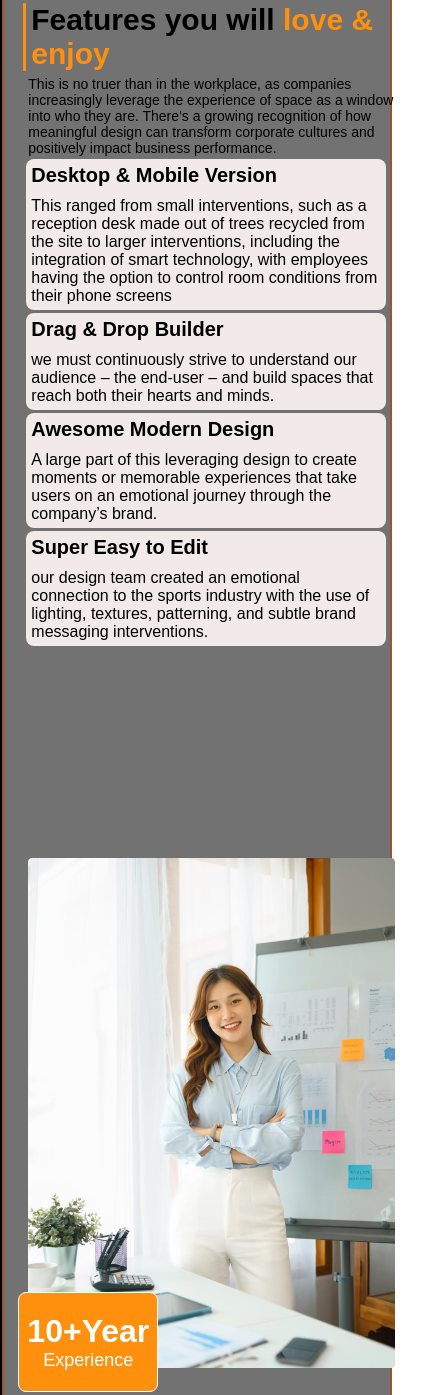
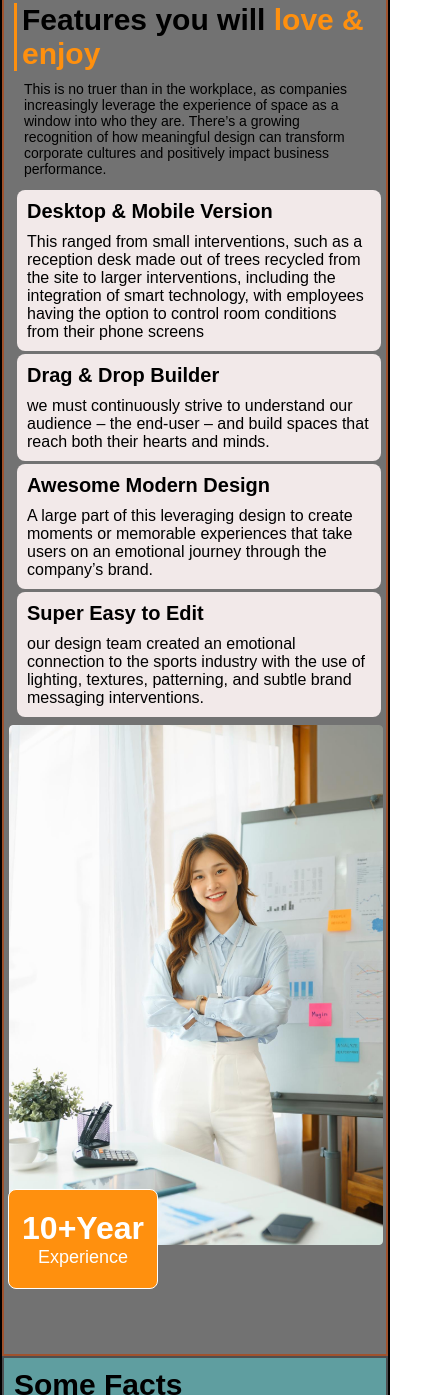
Before and after one commit to FarhanFardid/WPH_Architect_assignment, a plain HTML site: page index.html in a window 390 px wide. Shown: the part 2416-3811 px from the top of the page, 431 px wide, since content can reach past the window. Drawn offline with Linux system fonts and the light colour scheme.

Commit message:
alpha one submit

```diff
--- a/styles/style.css
+++ b/styles/style.css
@@ -529,27 +529,29 @@ Media Query for Mobile Device Responsiveness
 }
 /* feature list section */
 .section_list{
-    height:auto;
-   width: 100%;
+
+   height:auto;
    background-color: #727272;
 }
 .feature_container{
-  width: 90%;
-  height:max-content;
+
+  height:auto;
    grid-template-columns: repeat(1, 1fr);
    padding-top: 10px;
-   margin: 0 auto;
+
 }
 .features_list{
+   padding-left: 10px;
    width: 100%;
-  margin:0;
+   height: auto;
+   margin:0 auto;
 
 }
 .features_list h3{
-   width: 400px;
+
+   width: 90%;
    height: auto;
    font-size: 30px;
-
    border-left: 3px solid #FF900E;
    padding-left: 5px;
 
@@ -557,21 +559,23 @@ Media Query for Mobile Device Responsiveness
 .features_list>p{
    padding-top: 5px;
    font-size: 14px;
-    width: 380px;
+   width: 90%;
    height: auto;
-   padding-left: 5px;
+   padding: 10px;
    }
    .feature_list_article{
-      width: 350px;
+
+      width: 90%;
       height: auto;
       margin:3px;
-      padding: 5px;
+      padding: 10px;
       text-align: left;
       background-color: rgb(242, 233, 233);
       border-radius: 8px;
    }
    .feature_list_img{
-      width:90%;
+
+      width: 98%;
       height: auto;
       margin-right: 5px;
       padding: 5px;
@@ -579,7 +583,15 @@ Media Query for Mobile Device Responsiveness
    }
    .feature_list_img img{
       width: 100%;
-      margin-top: 0;
+      margin:0 auto;
+   }
+   .feature_btn{
+      width: 150px;
+      height: 100px;
+      position: relative;
+      top: -60px;
+      left: -1px;
+
    }
 
    /* facts section */
```
Also changed, not shown: index.html (+1 -1 lines).
